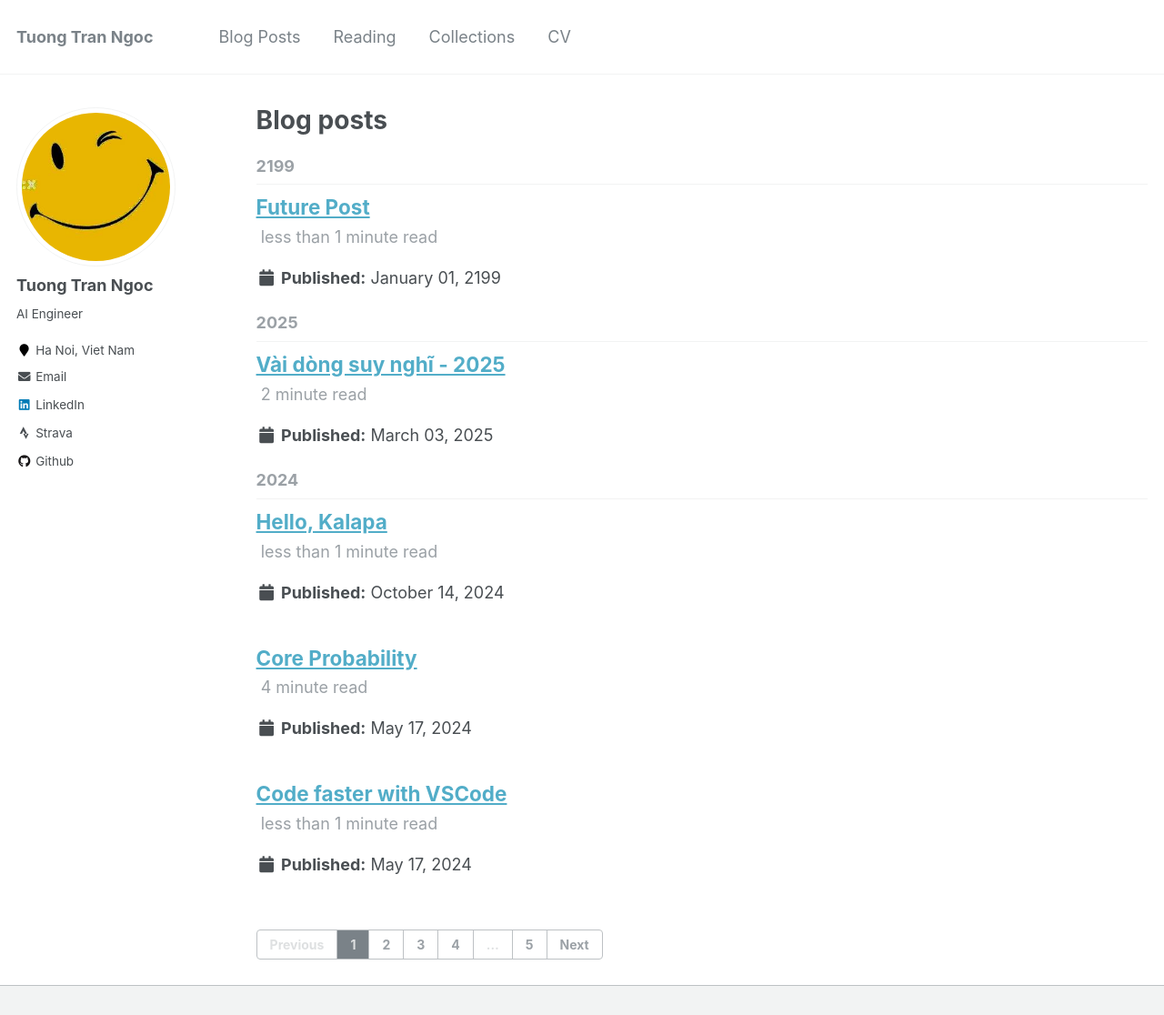
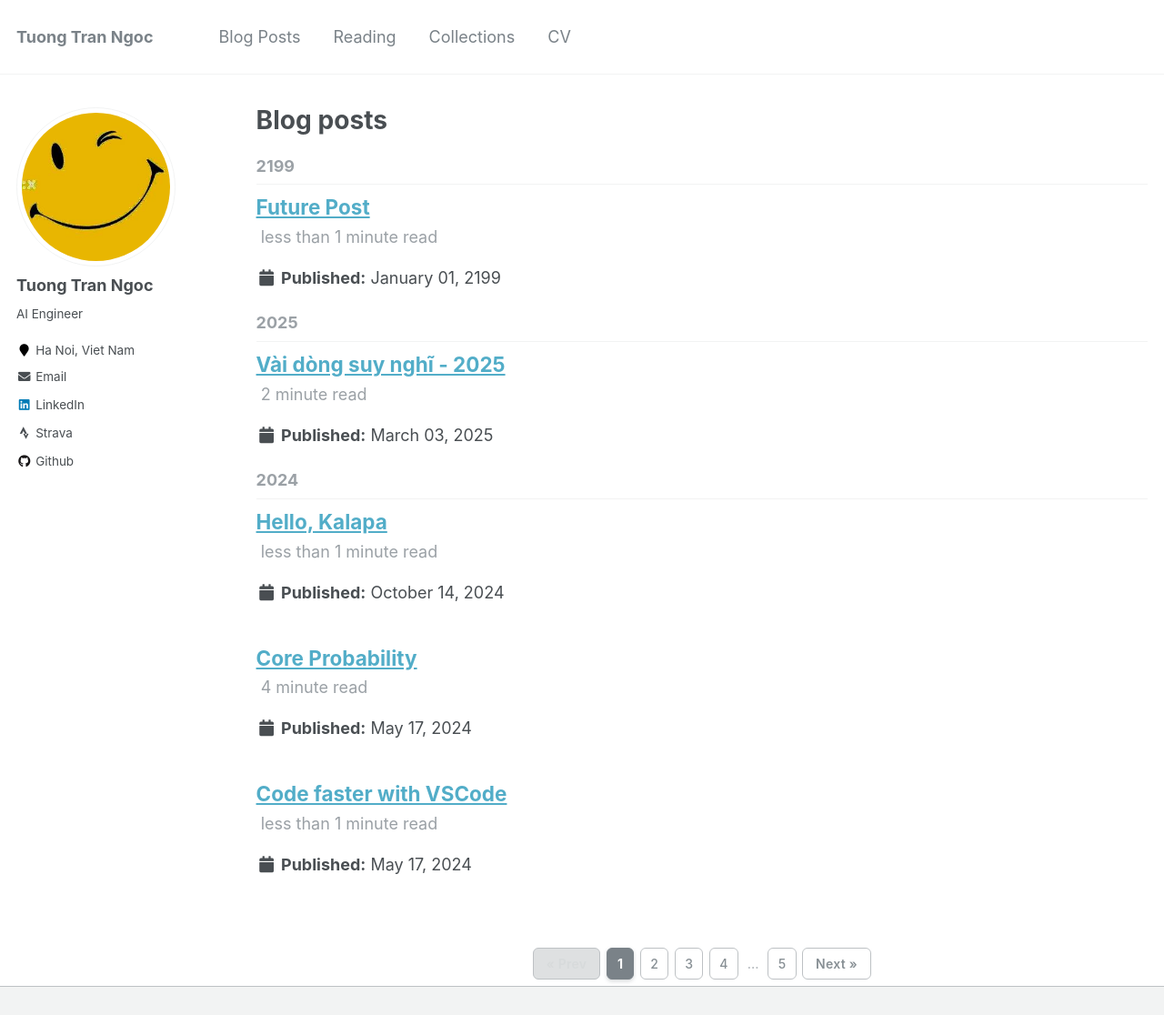
Before and after one commit to tuongtranngoc/tuongtranngoc.github.io, a Jekyll site: the page built from blog/index.html, in a window 1280 px wide and 1275 px high, cut to the strip 0-1116 px from the top of the window. Shown: the whole strip at 91% size. Built offline with Jekyll 4.4.1, drawn with Linux system fonts in a browser that asks for light colours; the list of posts is cut into pages by our own code.

Commit message:
update: collections

```diff
--- a/_includes/paginator.html
+++ b/_includes/paginator.html
@@ -1,12 +1,12 @@
 {% assign base_path = site.baseurl %}
 {% if paginator.total_pages > 1 %}
-<nav class="pagination">
+<nav class="pagination" aria-label="Pagination">
   <ul>
     {% comment %} Link for previous page {% endcomment %}
     {% if paginator.previous_page %}
-      <li><a href="{{ paginator.previous_page_path | prepend: base_path }}">{{ site.data.ui-text[site.locale].pagination_previous | default: "Previous" }}</a></li>
+      <li><a href="{{ paginator.previous_page_path | prepend: base_path }}" class="pagination__prev">&laquo; Prev</a></li>
     {% else %}
-      <li><a href="#" class="disabled"><span aria-hidden="true">{{ site.data.ui-text[site.locale].pagination_previous | default: "Previous" }}</span></a></li>
+      <li><a href="#" class="pagination__prev disabled">&laquo; Prev</a></li>
     {% endif %}
 
     {% comment %} First page {% endcomment %}
@@ -19,7 +19,7 @@
     {% assign page_start = 2 %}
     {% if paginator.page > 4 %}
       {% assign page_start = paginator.page | minus: 2 %}
-      <li><a href="#" class="disabled">&hellip;</a></li>
+      <li><a href="#" class="disabled pagination__ellipsis">&hellip;</a></li>
     {% endif %}
 
     {% assign page_end = paginator.total_pages | minus: 1 %}
@@ -37,7 +37,7 @@
     {% endfor %}
 
     {% if pages_to_end > 3 %}
-      <li><a href="#" class="disabled">&hellip;</a></li>
+      <li><a href="#" class="disabled pagination__ellipsis">&hellip;</a></li>
     {% endif %}
 
     {% if paginator.page == paginator.total_pages %}
@@ -48,9 +48,9 @@
 
     {% comment %} Link next page {% endcomment %}
     {% if paginator.next_page %}
-      <li><a href="{{ paginator.next_page_path | prepend: base_path }}">{{ site.data.ui-text[site.locale].pagination_next | default: "Next" }}</a></li>
+      <li><a href="{{ paginator.next_page_path | prepend: base_path }}" class="pagination__next">Next &raquo;</a></li>
     {% else %}
-      <li><a href="#" class="disabled"><span aria-hidden="true">{{ site.data.ui-text[site.locale].pagination_next | default: "Next" }}</span></a></li>
+      <li><a href="#" class="pagination__next disabled">Next &raquo;</a></li>
     {% endif %}
   </ul>
 </nav>
--- a/_sass/_navigation.scss
+++ b/_sass/_navigation.scss
@@ -59,65 +59,83 @@
 .pagination {
   @include full();
   @include clearfix();
-  margin-top: 1em;
-  padding-top: 1em;
+  margin-top: 1.5em;
+  padding-top: 1.5em;
 
   ul {
     margin: 0;
     padding: 0;
     list-style-type: none;
     font-family: $sans-serif;
+    display: flex;
+    justify-content: center;
+    align-items: center;
+    gap: 0.35em;
+    flex-wrap: wrap;
   }
 
   li {
-    display: block;
-    float: left;
-    margin-left: -1px;
+    display: inline-block;
 
     a {
-      margin-bottom: 0.25em;
-      padding: 0.5em 1em;
+      display: inline-block;
+      min-width: 2.2em;
+      padding: 0.45em 0.75em;
       font-family: $sans-serif;
       font-size: 14px;
-      font-weight: bold;
+      font-weight: 500;
       line-height: 1.5;
       text-align: center;
       text-decoration: none;
-      color: mix(#fff, $gray, 25%);
+      color: mix(#fff, $gray, 10%);
+      background: #fff;
       border: 1px solid $light-gray;
-      border-radius: 0;
+      border-radius: 6px;
+      transition: all 0.2s ease;
 
       &:hover {
-        color: $link-color-hover;
+        background: mix(#fff, $primary-color, 90%);
+        border-color: mix(#fff, $primary-color, 60%);
+        color: $primary-color;
       }
 
       &.current {
         color: #fff;
         background: $primary-color;
+        border-color: $primary-color;
+        font-weight: 700;
+        box-shadow: 0 2px 4px rgba($primary-color, 0.3);
       }
 
       &.disabled {
-        color: mix(#fff, $gray, 75%);
+        color: mix(#fff, $gray, 70%);
         pointer-events: none;
         cursor: not-allowed;
+        background: mix(#fff, $light-gray, 50%);
+      }
+
+      &.current.disabled {
+        pointer-events: none;
+        color: #fff;
+        background: $primary-color;
       }
     }
+  }
 
-    &:first-child {
-      margin-left: 0;
+  &__prev,
+  &__next {
+    padding: 0.45em 1em !important;
+    font-weight: 600 !important;
+    letter-spacing: 0.02em;
+  }
 
-      a {
-        border-top-left-radius: $border-radius;
-        border-bottom-left-radius: $border-radius;
-      }
-    }
-
-    &:last-child {
-      a {
-        border-top-right-radius: $border-radius;
-        border-bottom-right-radius: $border-radius;
-      }
-    }
+  &__ellipsis {
+    border: none !important;
+    background: transparent !important;
+    cursor: default !important;
+    min-width: auto !important;
+    padding: 0.45em 0.25em !important;
+    color: mix(#fff, $gray, 40%) !important;
   }
 
   /* next/previous buttons */
```
